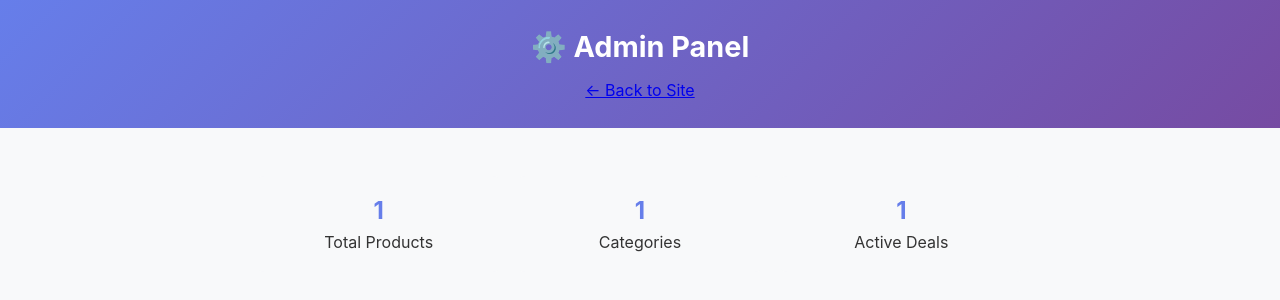
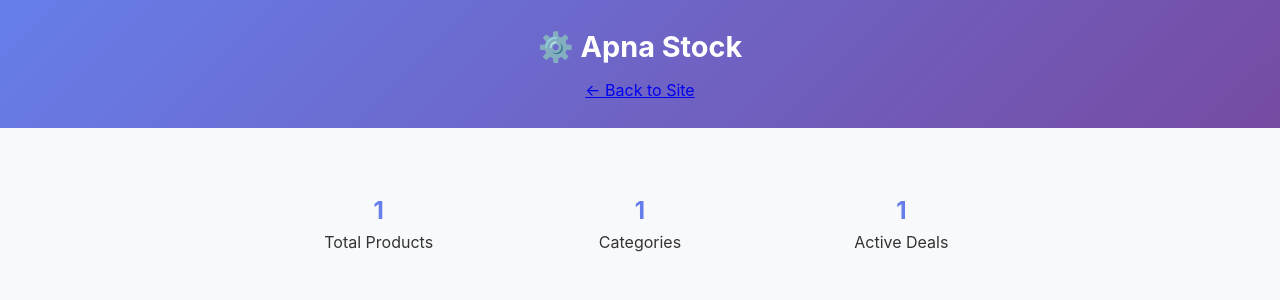
Before and after one commit to R786P/Seeyoubuy, a Flask app: page /admin in a window 1280 px wide. Shown: the top 300 px of the page. Run offline with Flask 3, Linux system fonts and the light colour scheme.

Commit message:
Update admin page title and header text

```diff
--- a/templates/admin.html
+++ b/templates/admin.html
@@ -3,7 +3,7 @@
 <head>
     <meta charset="UTF-8">
     <meta name="viewport" content="width=device-width, initial-scale=1.0">
-    <title>Admin - SeeYouBuy</title>
+    <title>Admin - Apna Stock</title>
     <link rel="stylesheet" href="{{ url_for('static', filename='css/style.css') }}">
     <link rel="stylesheet" href="https://cdnjs.cloudflare.com/ajax/libs/font-awesome/6.4.0/css/all.min.css">
     <style>
@@ -74,7 +74,7 @@
 <body>
     <header>
         <div class="container">
-            <h1>⚙️ Admin Panel</h1>
+            <h1>⚙️ Apna Stock</h1>
             <a href="/">← Back to Site</a>
         </div>
     </header>
```
